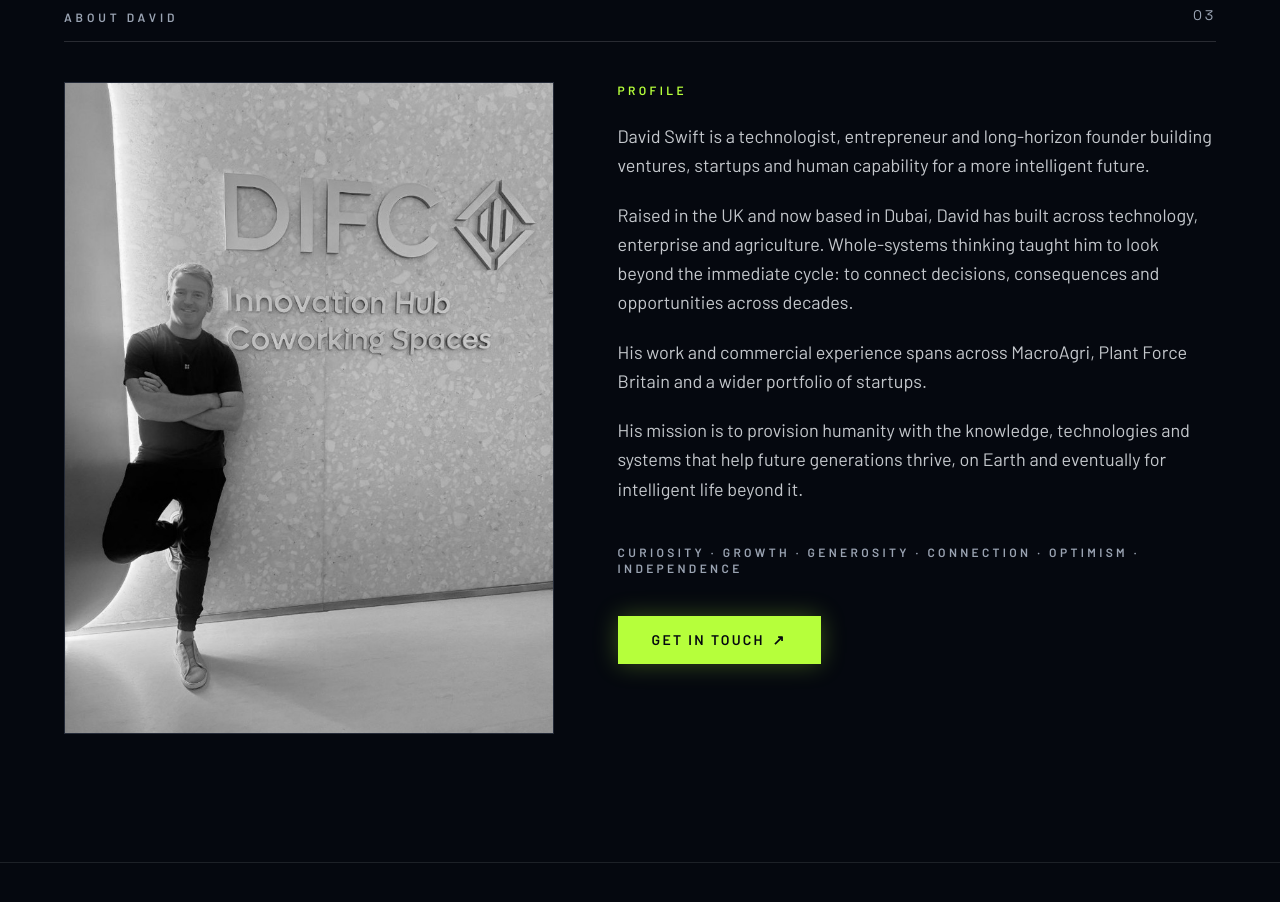
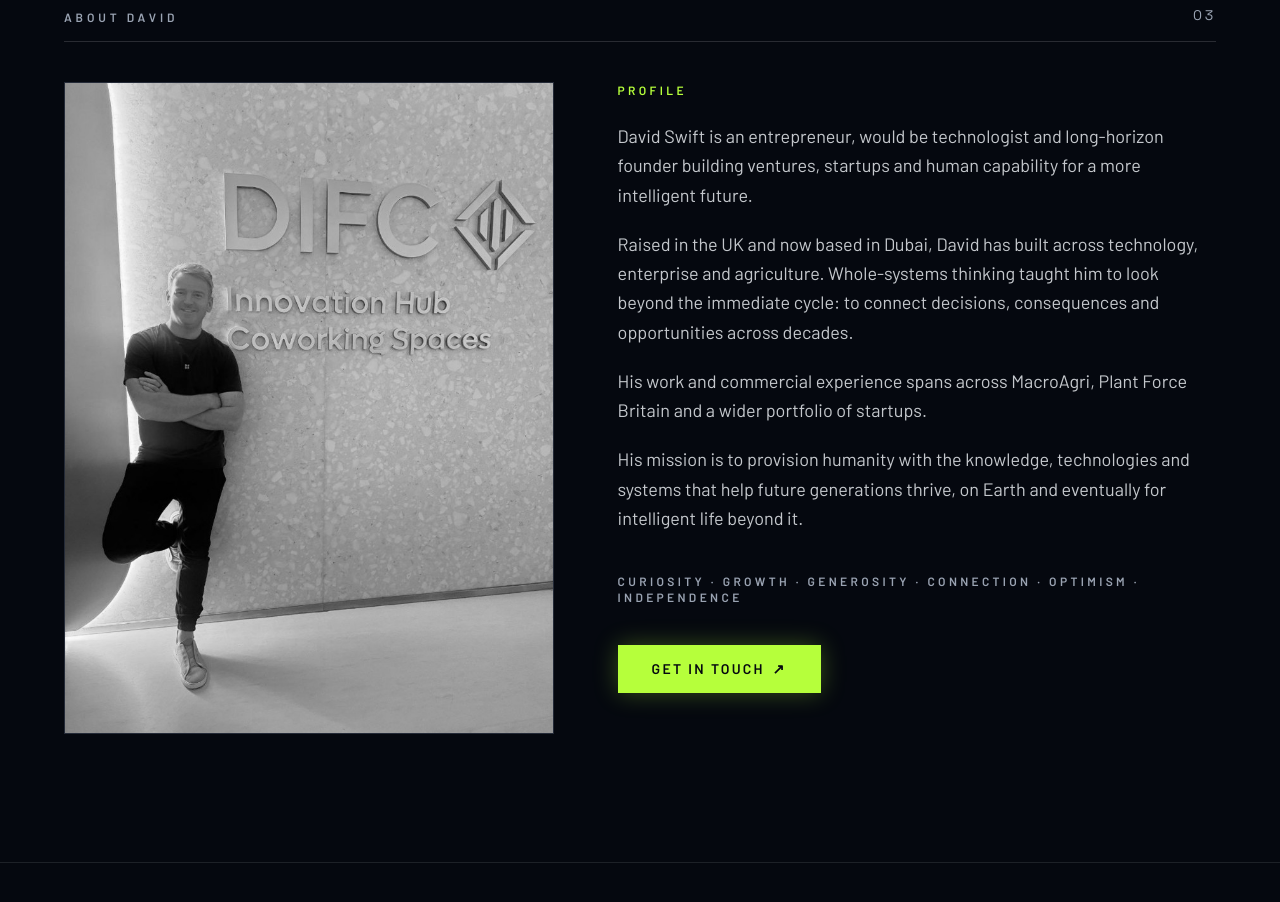
Before and after one commit to DaveySwift/davidswift.xyz, a Next.js app: page / in a window 1280 px wide. Shown: the part 3140-4042 px from the top of the page. Built offline with nearby package versions, Linux system fonts and the light colour scheme.

Commit message:
Lead the About profile with entrepreneur, would be technologist.
Co-authored-by: The Reply Guy <DaveySwift@users.noreply.github.com>

```diff
--- a/src/content/site.ts
+++ b/src/content/site.ts
@@ -55,7 +55,7 @@ export const site = {
   tagline: "Build the capacity to thrive.",
   impactLine: "Long-term thinking. Real-world impact.",
   about: [
-    "David Swift is a technologist, entrepreneur and long-horizon founder building ventures, startups and human capability for a more intelligent future.",
+    "David Swift is an entrepreneur, would be technologist and long-horizon founder building ventures, startups and human capability for a more intelligent future.",
     "Raised in the UK and now based in Dubai, David has built across technology, enterprise and agriculture. Whole-systems thinking taught him to look beyond the immediate cycle: to connect decisions, consequences and opportunities across decades.",
     "His work and commercial experience spans across MacroAgri, Plant Force Britain and a wider portfolio of startups.",
     "His mission is to provision humanity with the knowledge, technologies and systems that help future generations thrive, on Earth and eventually for intelligent life beyond it.",
```
